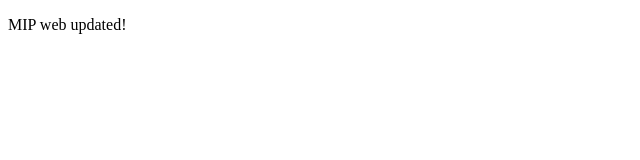
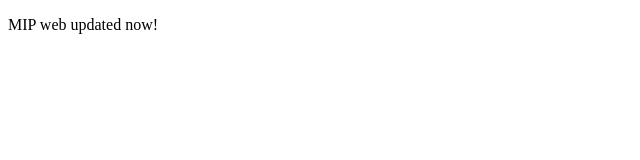
Before and after one commit to langjanko/MIP_clanok_5, a plain HTML site: page index.html in a window 1280 px wide. Shown: the full height of the page, 0-640 px from the left. Drawn offline with Linux system fonts and the light colour scheme.

Commit message:
file updated

```diff
--- a/index.html
+++ b/index.html
@@ -4,6 +4,6 @@
     <title>A simple HTML document</title>
 </head>
 <body>
-    <p>MIP web updated!<p>
+    <p>MIP web updated now!<p>
 </body>
 </html>
```
